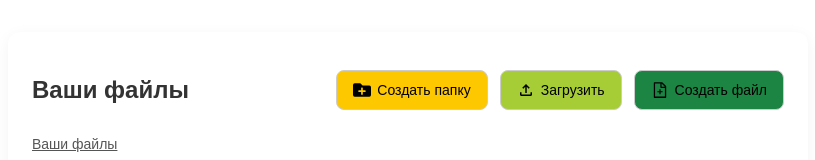
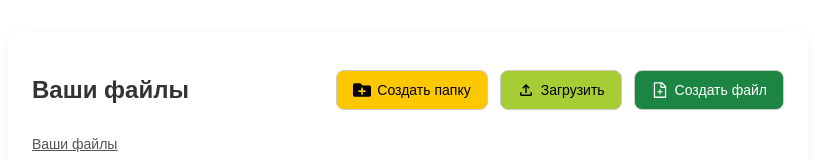
Before and after one commit to SoFunnyHah/RSHB_interview, a React (Create React App) app: page /folder/1 in a window 1280 px wide. Shown: the top 160 px of the page, without its empty margins (232-1047 px from the left). Built offline with nearby package versions, Linux system fonts and the light colour scheme.

Commit message:
[master] Font color changer util

```diff
--- a/src/components/FileToolBar.tsx
+++ b/src/components/FileToolBar.tsx
@@ -3,6 +3,7 @@ import styles from '../styles/FileToolBar.module.css'
 import { FaFolderPlus } from "react-icons/fa";
 import { MdOutlineFileUpload } from "react-icons/md";
 import { AiOutlineFileAdd } from "react-icons/ai";
+import { fontAutoColor } from '../utils/fontAutoColor'
 
 const buttons = [
   {
@@ -38,6 +39,7 @@ const FileToolBar: React.FC = () => {
         {buttons.map((btn, index) => {
         const Icon = btn.icon
         const iconSize = btn.iconSize
+        const textColor = fontAutoColor(btn.color)
 
         return (
             <button
@@ -46,7 +48,7 @@ const FileToolBar: React.FC = () => {
             className={styles.actionButton}
             style={{
                 backgroundColor: btn.color,
-                color: 'black',
+                color: textColor,
                 fontWeight: 500,
             }}
             title={btn.label}
--- /dev/null
+++ b/src/utils/fontAutoColor.ts
@@ -0,0 +1,7 @@
+export function fontAutoColor(rgb: string): 'black' | 'white' {
+  const [r, g, b] = rgb.match(/\d+/g)!.map(Number)
+
+  const brightness = (r * 299 + g * 587 + b * 114) / 1000
+
+  return brightness > 150 ? 'black' : 'white'
+}
```
